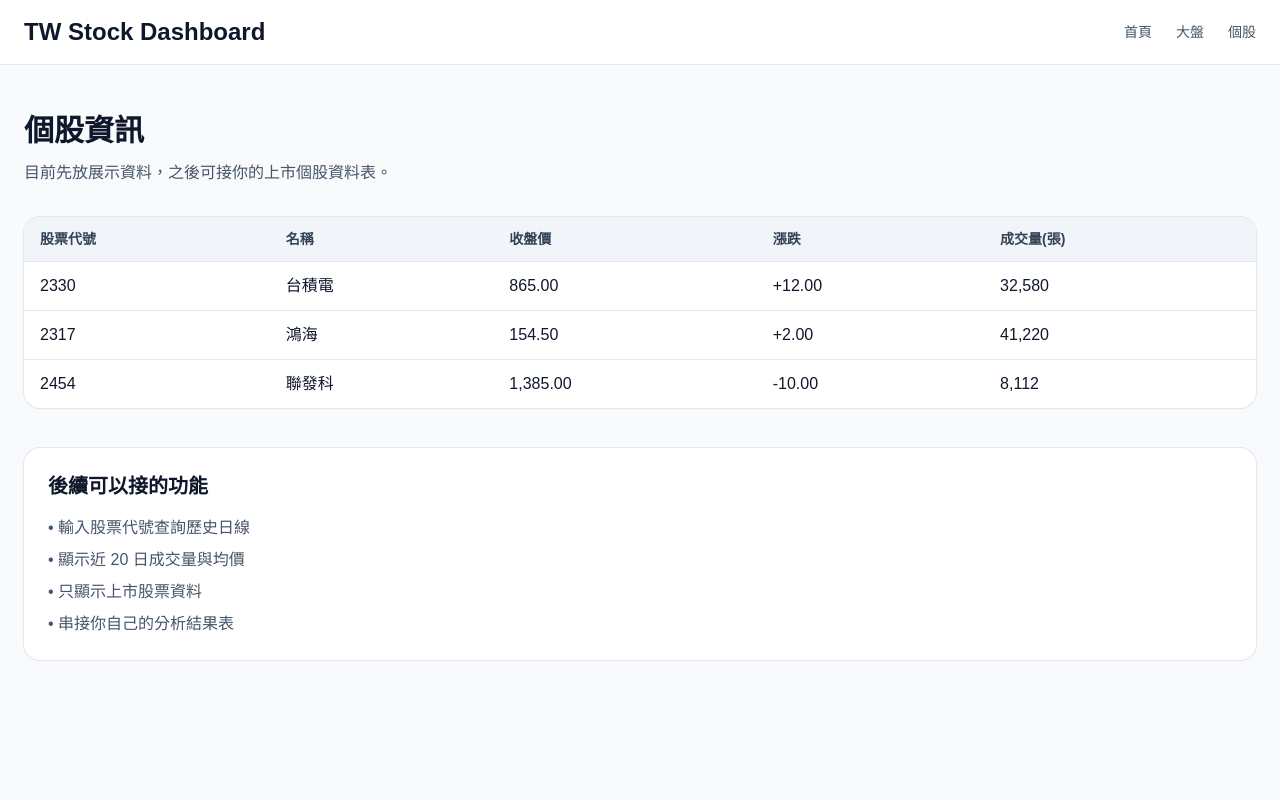
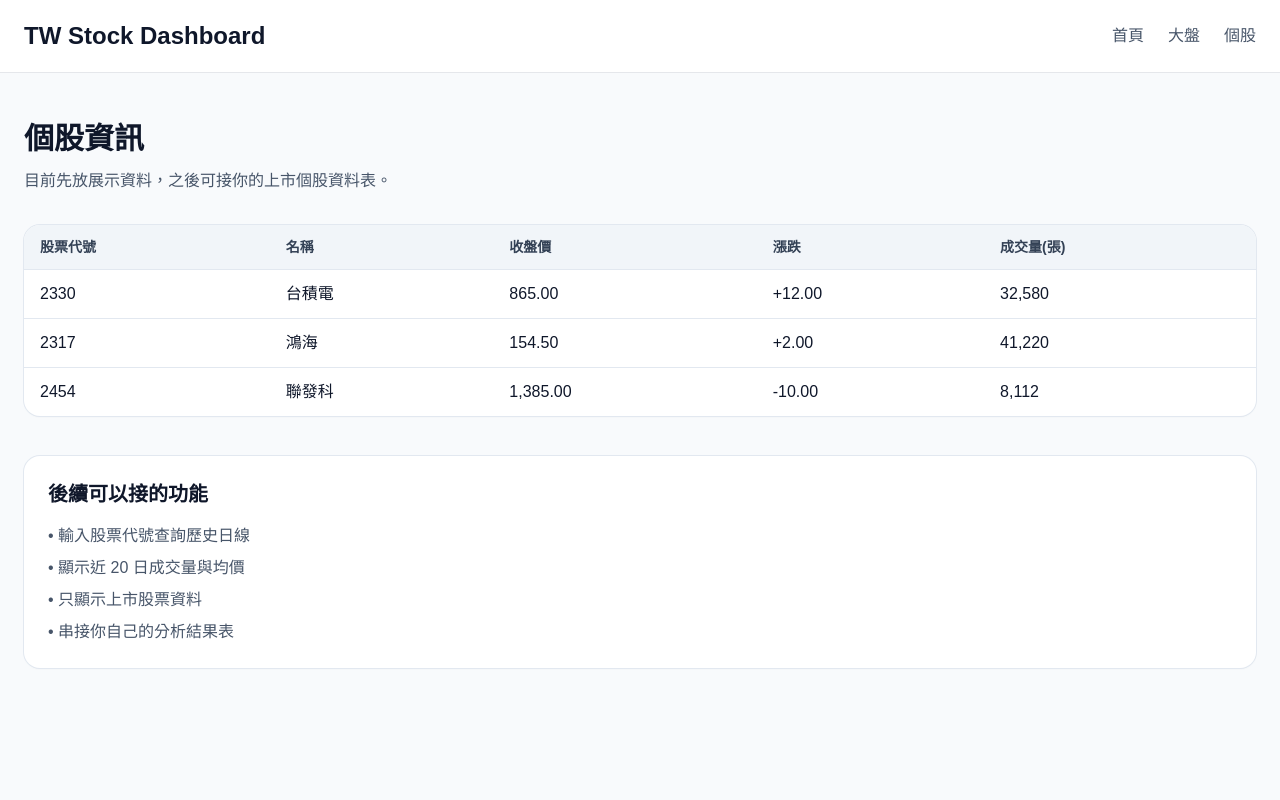
Before and after one commit to chouic/tw-stock-dashboard, a Next.js app: page / in a window 1280 px wide. Shown: the top 800 px of the page. Built offline with nearby package versions, Linux system fonts and the light colour scheme.

Commit message:
Update layout.tsx

```diff
--- a/app/layout.tsx
+++ b/app/layout.tsx
@@ -4,23 +4,24 @@ import type { Metadata } from "next";
 
 export const metadata: Metadata = {
   title: "TW Stock Dashboard",
-  description: "Taiwan stock dashboard deployed on GitHub and Vercel",
+  description: "Taiwan stock dashboard deployed on GitHub and Vercel"
 };
 
 export default function RootLayout({
-  children,
-}: Readonly<{
+  children
+}: {
   children: React.ReactNode;
-}>) {
+}) {
   return (
     <html lang="zh-Hant">
       <body>
         <header className="border-b bg-white">
-          <div className="mx-auto flex max-w-7xl items-center justify-between px-6 py-4">
+          <div className="container-page flex items-center justify-between py-5">
             <Link href="/" className="text-2xl font-bold text-slate-900">
               TW Stock Dashboard
             </Link>
-            <nav className="flex gap-6 text-sm font-medium text-slate-600">
+
+            <nav className="flex gap-6 text-base font-medium text-slate-600">
               <Link href="/">首頁</Link>
               <Link href="/market">大盤</Link>
               <Link href="/stocks">個股</Link>
@@ -31,7 +32,7 @@ export default function RootLayout({
         <main>{children}</main>
 
         <footer className="mt-16 border-t bg-white">
-          <div className="mx-auto max-w-7xl px-6 py-6 text-sm text-slate-500">
+          <div className="container-page py-6 text-sm text-slate-500">
             © 2026 TW Stock Dashboard
           </div>
         </footer>
```
